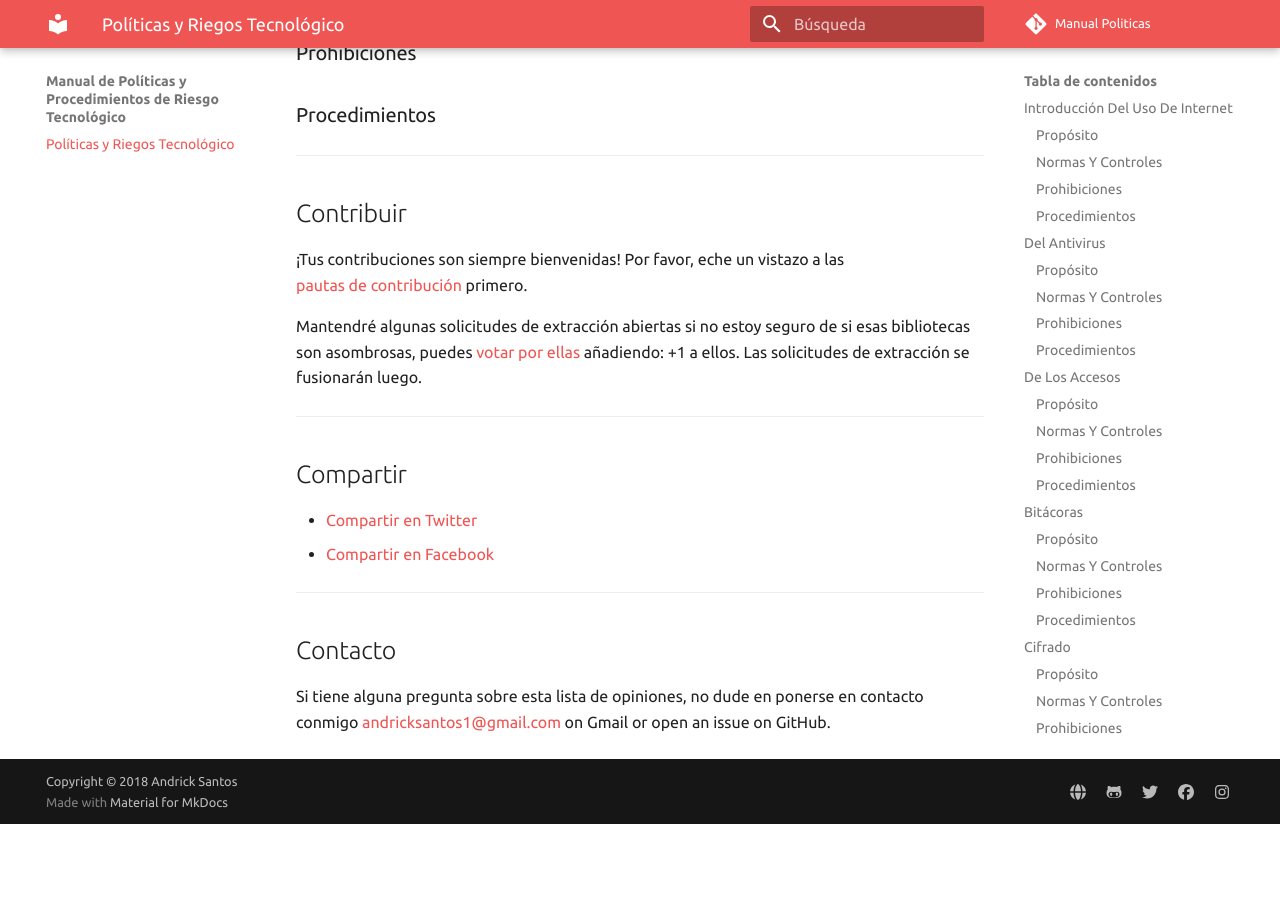
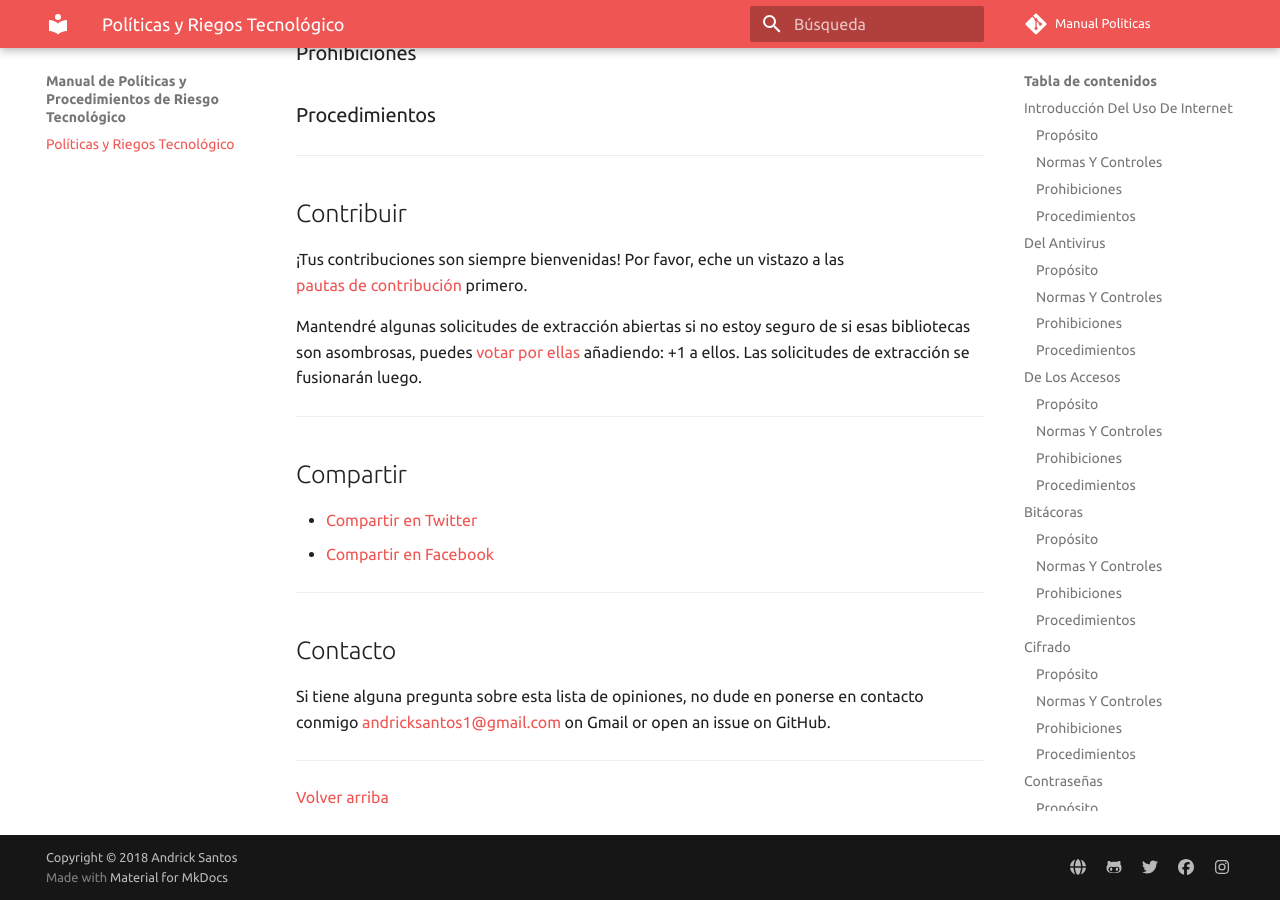
Before and after one commit to andricksantos/manual-politicas, an MkDocs documentation site: the page built from docs/index.md, in a window 1280 px wide and 900 px high, scrolled down 9483 px. Built offline with MkDocs 1.6.1 and Material for MkDocs 9.7.7, drawn with Linux system fonts in a browser that asks for light colours; comment, search, counter and statistics services are not loaded; old or Windows-style settings are respelled for this version of MkDocs; before the commit the page ends 10307 px from its top, so only the background shows below that.

Commit message:
estilos en el vvolver arriba

```diff
--- a/docs/index.md
+++ b/docs/index.md
@@ -1,6 +1,6 @@
 # Manual de Políticas y Procedimientos de Riesgo Tecnológico
 
-Inspirado en <a href="https://andricksantos.github.io/awesome-web-development/" target="_blank" title="Go to website">Awesome Web Development</a>
+`Inspirado en` <a href="https://andricksantos.github.io/awesome-web-development/" target="_blank" title="Go to website">Awesome Web Development</a>
 
 ---
 -   Contenido
@@ -218,3 +218,6 @@
 
 ## Contacto
 Si tiene alguna pregunta sobre esta lista de opiniones, no dude en ponerse en contacto conmigo [andricksantos1@gmail.com](mailto:andricksantos1@gmail.com) on Gmail or open an issue on GitHub.
+
+---
+[Volver arriba](#manual-de-politicas-y-procedimientos-de-riesgo-tecnologico)
```
Also changed, not shown: README.md (+1 -1 lines).
